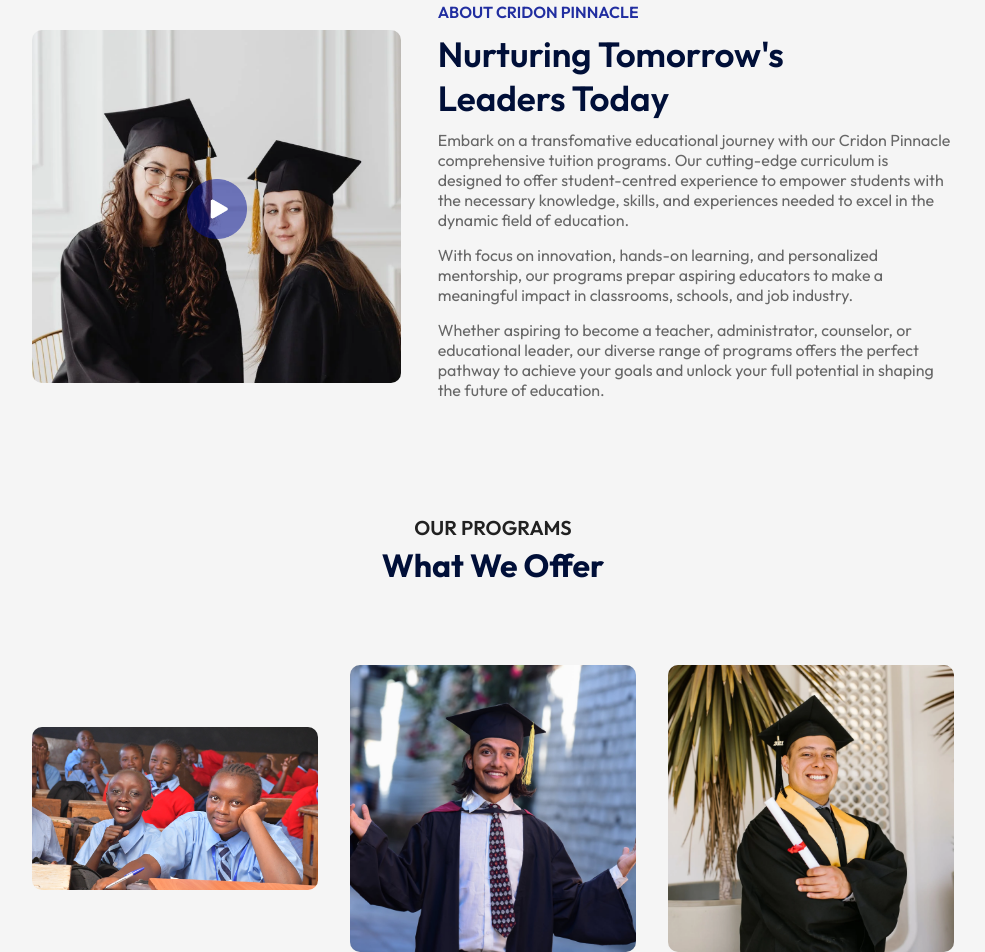
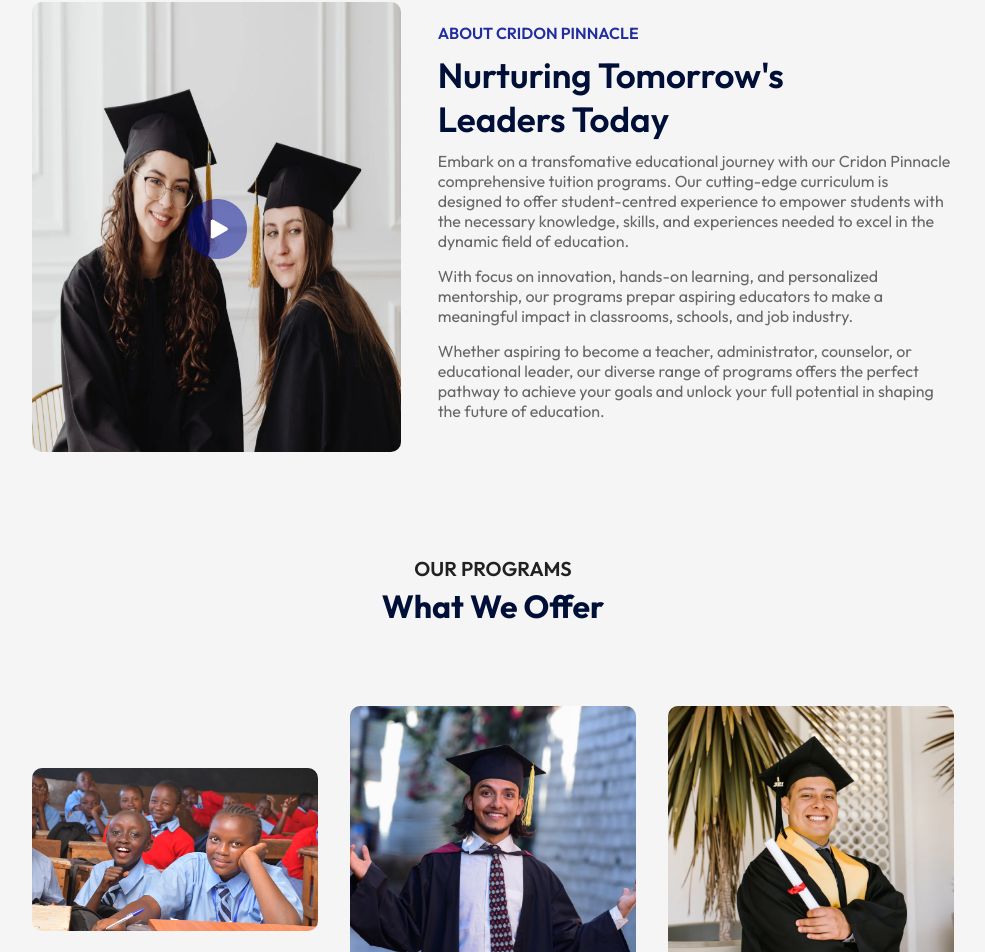
Before and after one commit to CalmaxBenard/cridon-pinnacle, a React (Create React App) app: page / in a window 1280 px wide. Shown: the part 898-1850 px from the top of the page, without its empty margins (147-1132 px from the left). Built offline with nearby package versions, Linux system fonts and the light colour scheme.

Commit message:
Edit about page

```diff
--- a/src/Components/About/About.css
+++ b/src/Components/About/About.css
@@ -15,8 +15,9 @@
     flex-basis: 56%;
 }
 
-.about img {
+.about-img {
     width: 100%;
+    height: 450px;
     border-radius: 10px;
 }
 
```
